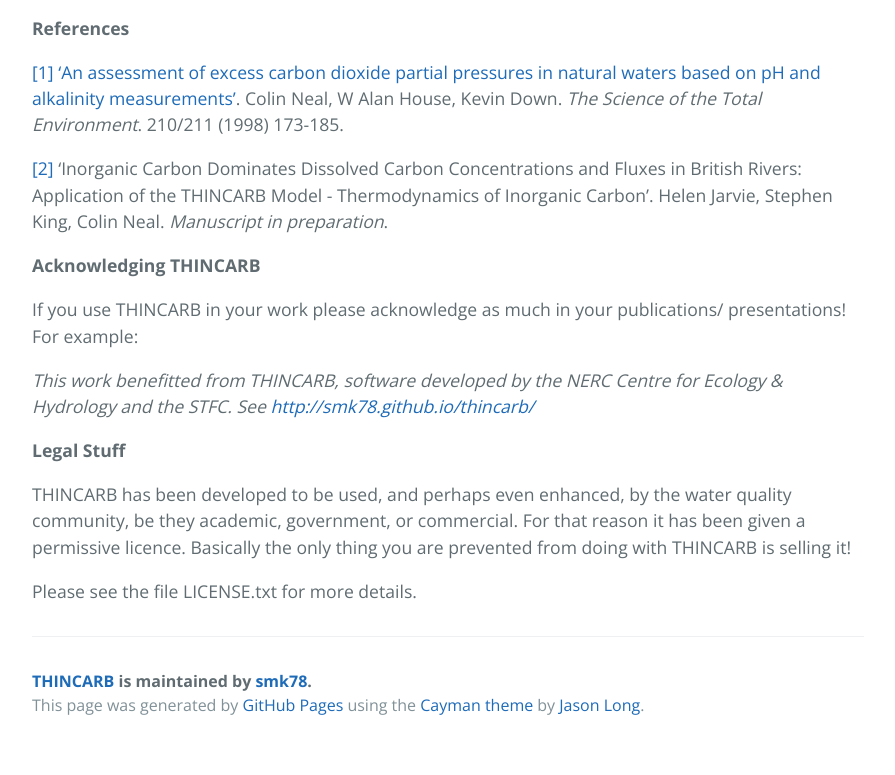
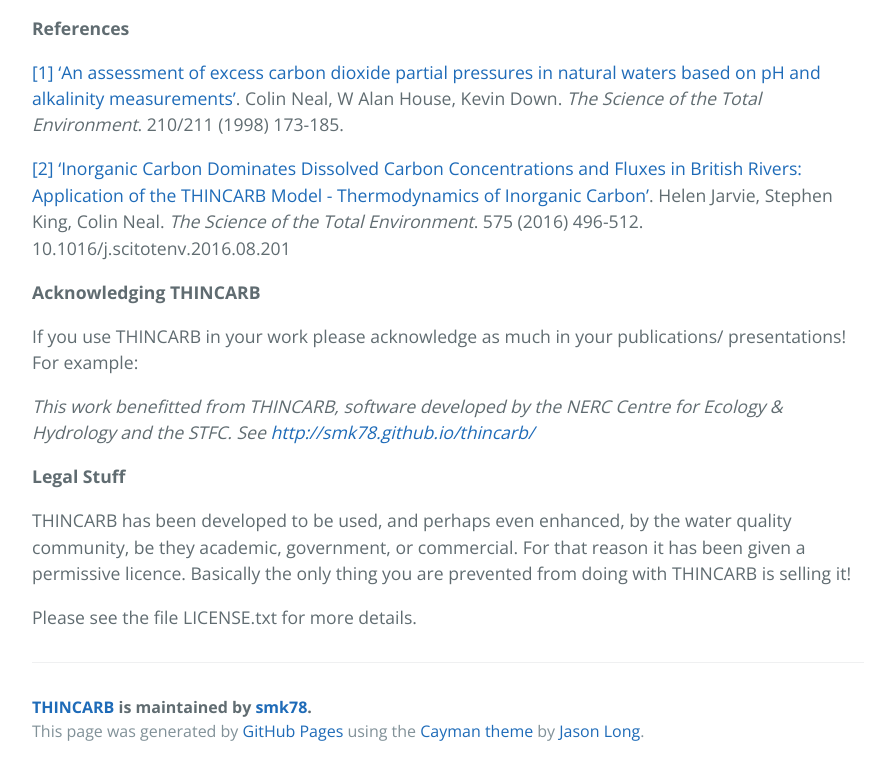
Before and after one commit to smk78/thincarb, a plain HTML site: page index.html in a window 1280 px wide. Shown: the part 3237-4012 px from the top of the page, without its empty margins (192-1087 px from the left). Before the commit the page ends 3986 px from the top, so only its background shows below. Drawn offline with nearby package versions, Linux system fonts and the light colour scheme.

Commit message:
Added full journal reference for Ref [2]

```diff
--- a/index.html
+++ b/index.html
@@ -167,9 +167,11 @@ Python from a Windows 7 command line interface.</p>
 based on pH and alkalinity measurements’</a>. Colin Neal, W Alan House, Kevin Down.
 <i>The Science of the Total Environment</i>. 210/211 (1998) 173-185.</p>
 
-<p><a id="REF2">[2]</a> ‘Inorganic Carbon Dominates Dissolved Carbon Concentrations and Fluxes in
+<p><a id="REF2">[2]</a> <a href="http://www.sciencedirect.com/science/article/pii/S0048969716319040">
+‘Inorganic Carbon Dominates Dissolved Carbon Concentrations and Fluxes in
 British Rivers: Application of the THINCARB Model - Thermodynamics of Inorganic
-Carbon’. Helen Jarvie, Stephen King, Colin Neal. <i>Manuscript in preparation</i>.</p>
+Carbon’</a>. Helen Jarvie, Stephen King, Colin Neal. <i> The Science of the Total Environment</i>.
+575 (2016) 496-512. 10.1016/j.scitotenv.2016.08.201</p>
 
 <a id="acknowledgements" class="anchor" href="#acknowledgements" aria-hidden="true">
   <span aria-hidden="true" class="octicon octicon-link"></span></a><b>Acknowledging THINCARB</b>
```
